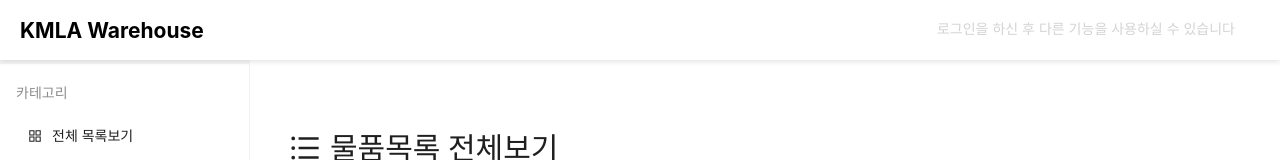
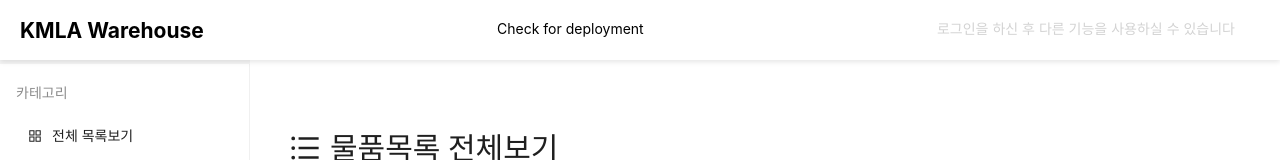
Before and after one commit to KMLA-Department-of-SW-and-Tech/kmla-warehouse, a React (Vite) app in the folder frontend/: page /home in a window 1280 px wide. Shown: the top 160 px of the page. Built offline with nearby package versions, Linux system fonts and the light colour scheme; no server answers.

Commit message:
Check for deployment

```diff
--- a/frontend/src/components/header.tsx
+++ b/frontend/src/components/header.tsx
@@ -38,6 +38,7 @@ const Headbar: React.FC = () => {
         <div className="logo" onClick={handleLogoClick} style={{ cursor: 'pointer' }}>
           KMLA Warehouse
         </div>
+        <div>Check for deployment</div>
         <div className="user-info" onClick={handleHelloClick} style={{cursor: 'pointer'}}>
           {loading ? <span></span> : currentUserName ? (
             <span>{currentUserName}님, KMLA WAREHOUSE에 오신 것을 환영합니다</span>
```
